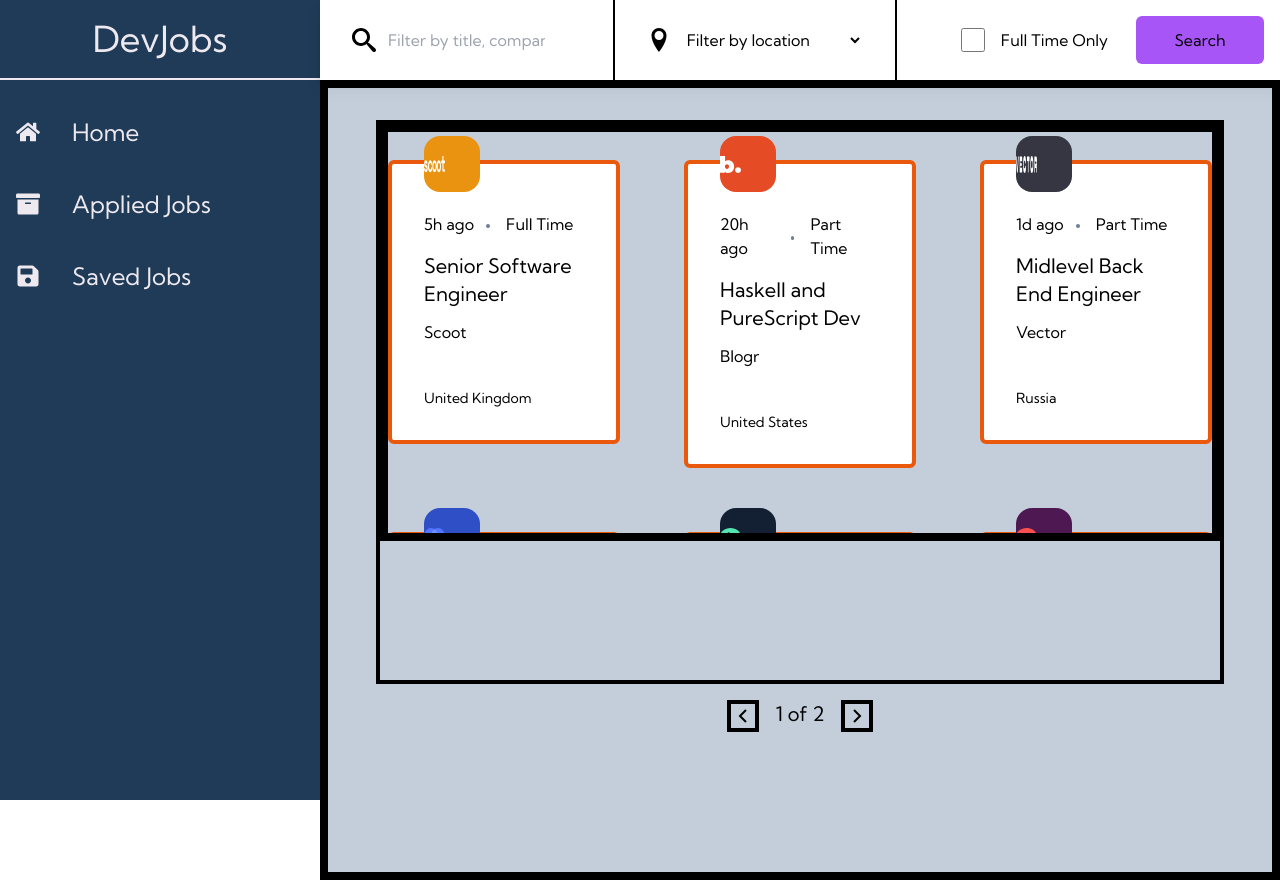
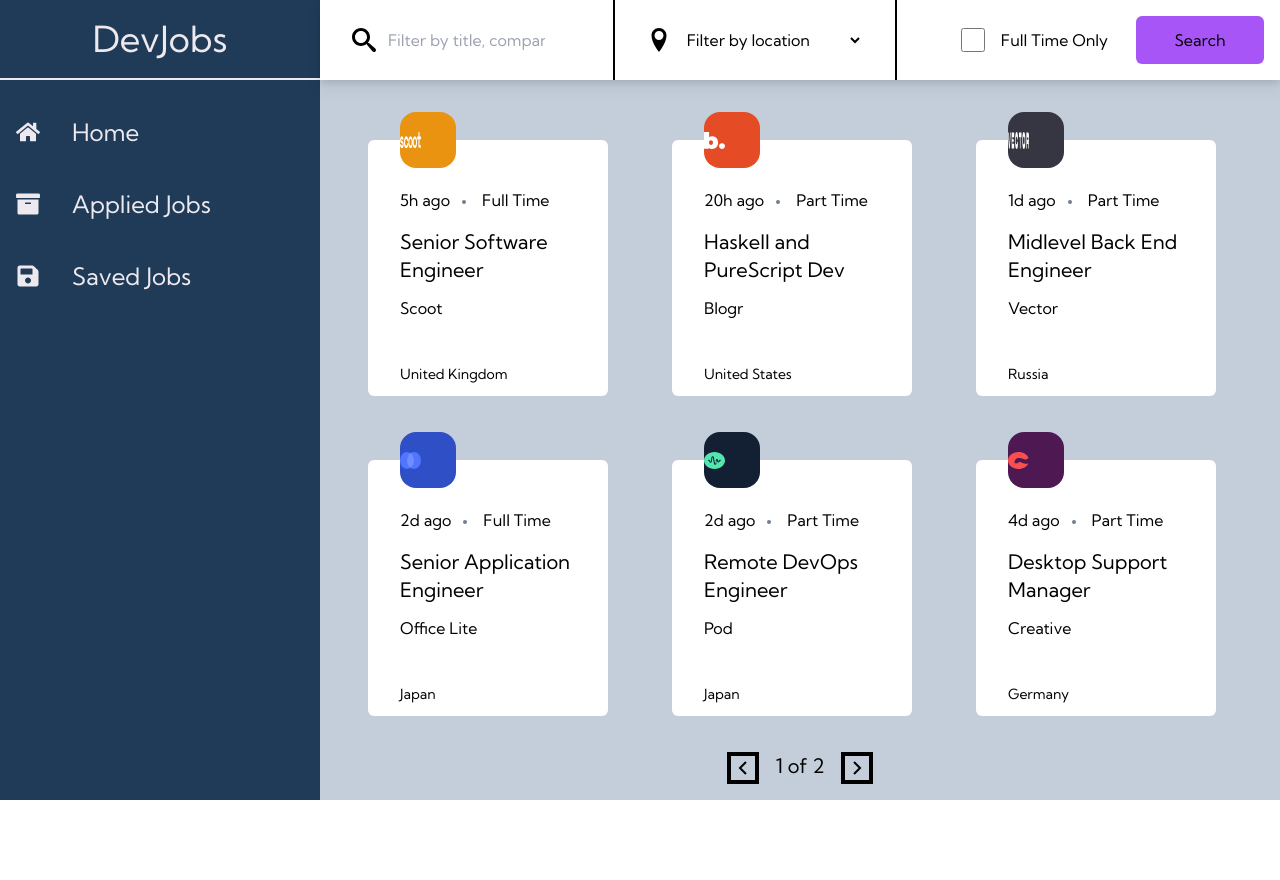
Before and after one commit to Ibarra11/DevJobs, a Next.js app: page / in a window 1280 px wide. After the commit the page ends 800 px from the top, so only its background shows below. Built offline with nearby package versions, Linux system fonts and the light colour scheme.

Commit message:
Fixed some grid issues and overflow

```diff
--- a/components/jobCard.tsx
+++ b/components/jobCard.tsx
@@ -20,7 +20,7 @@ const JobCard = ({
   location,
 }: Props) => {
   return (
-    <div className="relative border-4 border-orange-600 self-start bg-white rounded-md p-8 pt-12 ">
+    <div className=" relative max-h-64  bg-white rounded-md p-8 pt-12 ">
       <div
         style={{ backgroundColor: logoBackground }}
         className="absolute top-0 -translate-y-1/2  w-14 h-14 flex items-center rounded-2xl"
--- a/components/jobList.tsx
+++ b/components/jobList.tsx
@@ -19,7 +19,7 @@ interface Job {
 }
 const JobList = ({ jobs }: { jobs: Job[] }) => {
   return (
-    <div className=" overflow-scroll h-3/4 border-8 pt-7  grid grid-cols-1 md:grid-cols-2  xl:grid-cols-3 gap-12 md:gap-12 lg:gap-16  ">
+    <div className=" overflow-auto h-full  pt-7 pr-4  grid grid-cols-1 md:grid-cols-2  xl:grid-cols-3 gap-12 md:gap-12 lg:gap-16  ">
       {jobs.map((job) => (
         <JobCard key={job.id} {...job} />
       ))}
--- a/components/layout/content.tsx
+++ b/components/layout/content.tsx
@@ -2,7 +2,7 @@ import { ReactNode } from "react";
 
 const Content = ({ children }: { children: ReactNode }) => {
   return (
-    <div style={{ backgroundColor: "#C3CEDA" }} className=" flex-1 h-full   ">
+    <div style={{ backgroundColor: "#C3CEDA" }} className="flex-1 h-1/2">
       {children}
     </div>
   );
--- a/components/layout/index.tsx
+++ b/components/layout/index.tsx
@@ -8,6 +8,7 @@ const Layout = ({ children }: { children: ReactNode }) => {
       <Sidebar />
       <div className="flex-1 flex flex-col h-full">
         <Header />
+
         <Content>{children}</Content>
       </div>
     </div>
--- a/pages/index.tsx
+++ b/pages/index.tsx
@@ -25,8 +25,8 @@ const Home: NextPage = () => {
   }, [currentPage]);
 
   return (
-    <div className=" h-full flex flex-col px-12 pt-8  border-8">
-      <div className="h-3/4 border-4 overflow-hidden">
+    <div className="h-full flex flex-col px-12 pt-8">
+      <div className="content-area">
         <JobList jobs={currentJobs} />
       </div>
       <div className="h-16 flex items-center justify-center  ">
--- a/styles/globals.css
+++ b/styles/globals.css
@@ -3,5 +3,5 @@
 @tailwind utilities;
 
 .content-area {
-  height: calc(100vh - theme(spacing.16));
+  height: calc(100% - theme(spacing.16));
 }
```
